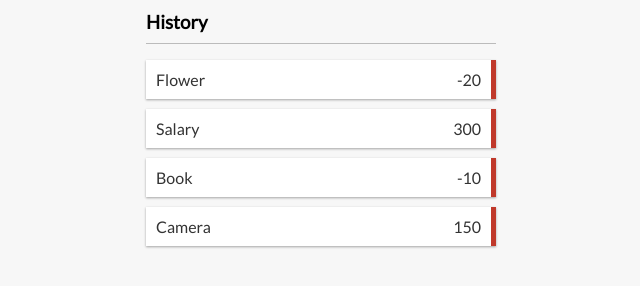
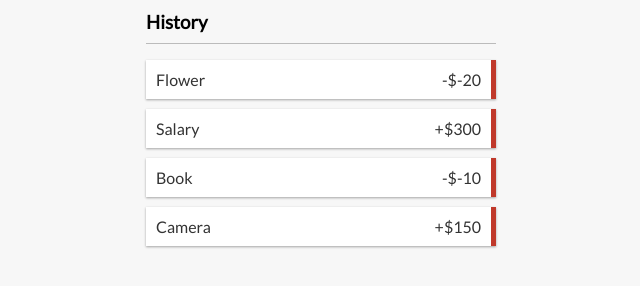
Before and after one commit to samadakram/Expense-Tracker-PWA, a React (Create React App) app: page / in a window 1280 px wide. Shown: the part 279-565 px from the top of the page, without its empty margins (319-959 px from the left). Built offline with nearby package versions, Linux system fonts and the light colour scheme.

Commit message:
Update Transaction.jsx

```diff
--- a/src/Components/Transaction.jsx
+++ b/src/Components/Transaction.jsx
@@ -1,9 +1,12 @@
 import React from 'react'
 
 export const Transaction = ({transaction}) => {
+
+  const sign = transaction.amount < 0 ? '-' : '+';
+
     return (
         <li className="minus">
-          {transaction.text} <span>{transaction.amount}</span><button className="delete-btn">x</button>
+          {transaction.text} <span>{sign}${transaction.amount}</span><button className="delete-btn">x</button>
         </li>
     )
 }
```
